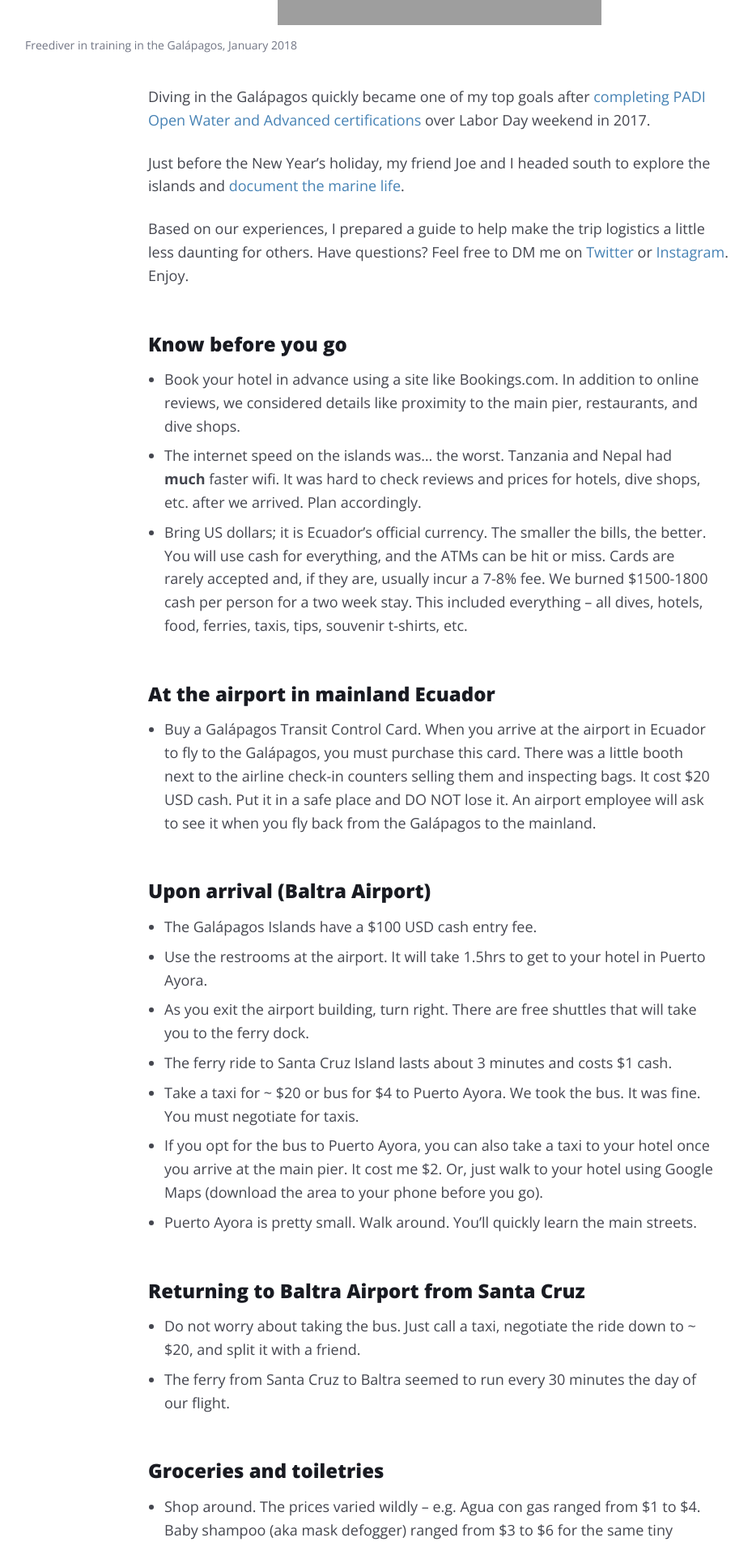
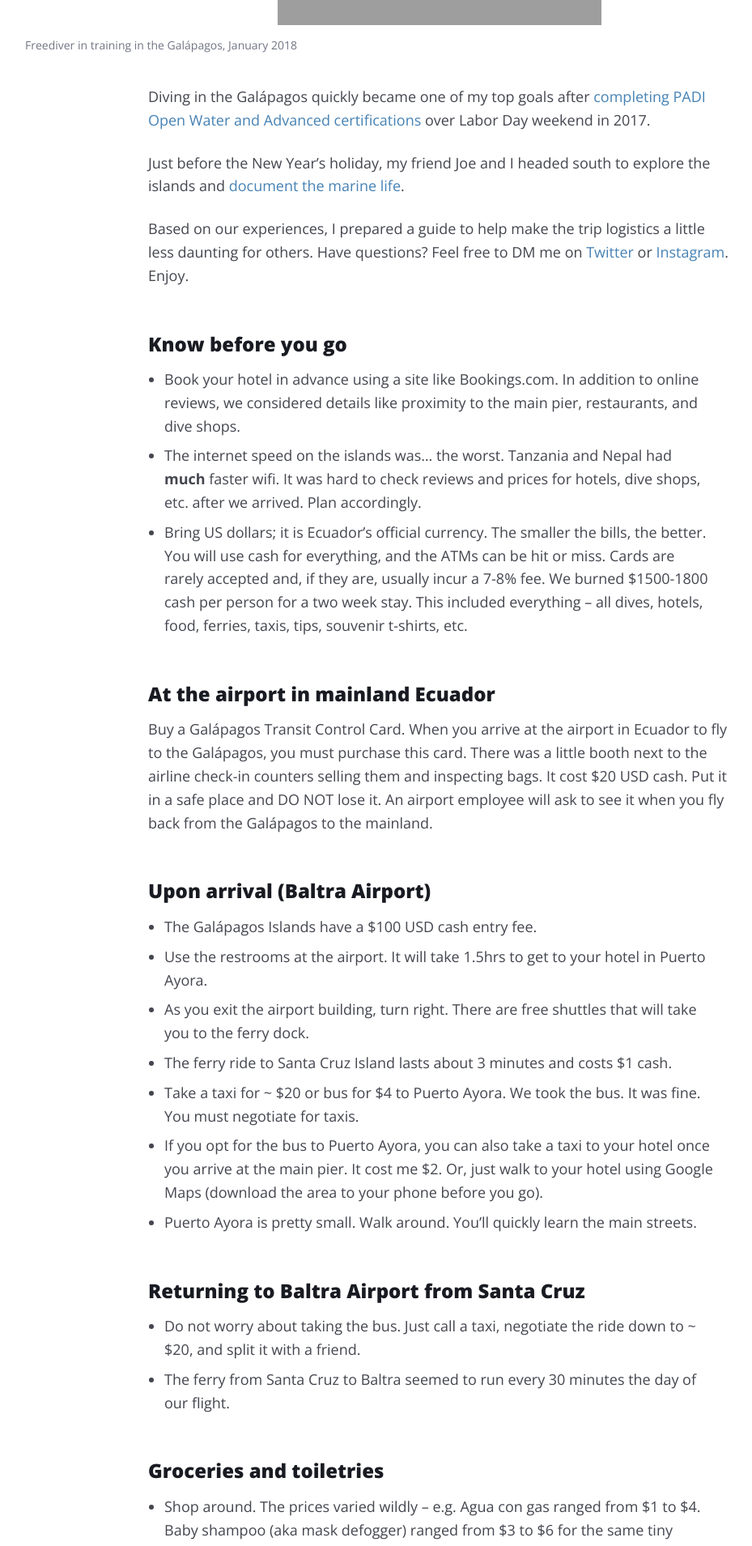
Before and after one commit to mcknightlabs/rtmup, a Jekyll site: the page built from _posts/goal/2018-01-29-galapagos.md, in a window 1280 px wide. Shown: the part 547-2456 px from the top of the page at 81% size, without its empty margins (97-1026 px from the left). Built offline with Jekyll 4.4.1, drawn with Linux system fonts in a browser that asks for light colours; comment, search, counter and statistics services are not loaded.

```diff
--- a/_posts/goal/2018-01-29-galapagos.md
+++ b/_posts/goal/2018-01-29-galapagos.md
@@ -30,7 +30,7 @@ Based on our experiences, I prepared a guide to help make the trip logistics a l
 * Bring US dollars; it is Ecuador's official currency. The smaller the bills, the better. You will use cash for everything, and the ATMs can be hit or miss. Cards are rarely accepted and, if they are, usually incur a 7-8% fee. We burned $1500-1800 cash per person for a two week stay. This included everything – all dives, hotels, food, ferries, taxis, tips, souvenir t-shirts, etc.
 
 ## At the airport in mainland Ecuador
-* Buy a Galápagos Transit Control Card. When you arrive at the airport in Ecuador to fly to the Galápagos, you must purchase this card. There was a little booth next to the airline check-in counters selling them and inspecting bags. It cost $20 USD cash. Put it in a safe place and DO NOT lose it. An airport employee will ask to see it when you fly back from the Galápagos to the mainland.
+Buy a Galápagos Transit Control Card. When you arrive at the airport in Ecuador to fly to the Galápagos, you must purchase this card. There was a little booth next to the airline check-in counters selling them and inspecting bags. It cost $20 USD cash. Put it in a safe place and DO NOT lose it. An airport employee will ask to see it when you fly back from the Galápagos to the mainland.
 
 ## Upon arrival (Baltra Airport)
 * The Galápagos Islands have a $100 USD cash entry fee.
```
